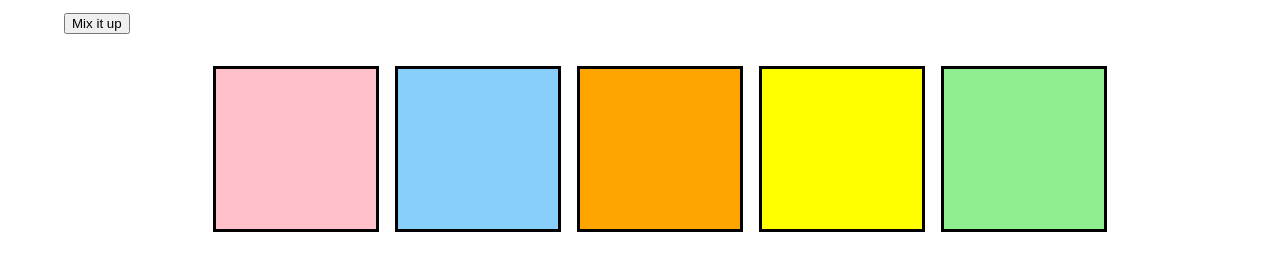
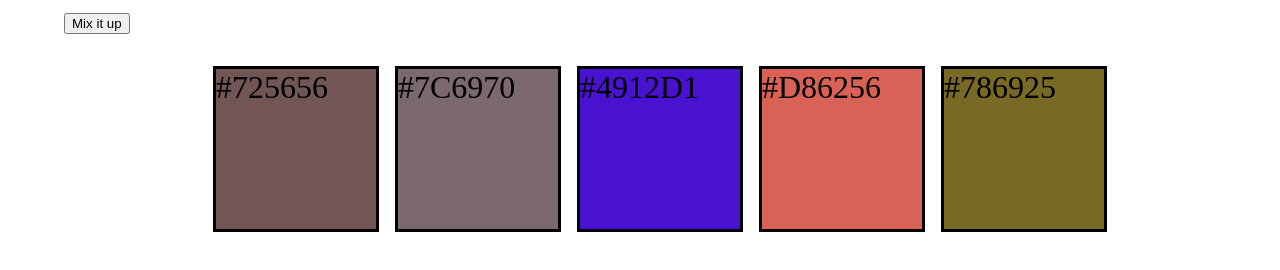
Before and after one commit to Catherinen29/colour-gen, a plain HTML site: page index.html in a window 1280 px wide. Both pictures are taken after a click on the button "Mix it up". Shown: the part 88-358 px from the top of the page. Drawn offline with Linux system fonts and the light colour scheme.

Commit message:
Generate random colours. Set bg colour and text of boxes.

```diff
--- a/index.html
+++ b/index.html
@@ -4,6 +4,7 @@
     <meta charset="UTF-8">
     <meta name="viewport" content="width=device-width, initial-scale=1.0">
     <link rel="stylesheet" href="style.css" media="screen" />
+    <script defer src="script.js"></script>
     <title>Colour Finder</title>
 </head>
 <body>
@@ -12,7 +13,7 @@
     <button class="btn-random">Mix it up</button>
 
     <ul class="colour-list">
-        <li class="colour colour-1"></li>
+        <li class="colour colour-1" ></li>
         <li class="colour colour-2"></li>
         <li class="colour colour-3"></li>
         <li class="colour colour-4"></li>
--- a/script.js
+++ b/script.js
@@ -0,0 +1,30 @@
+console.log('Take off!',)
+
+const  hexArray = '0123456789ABCDEF';
+
+// Access each box from HTML
+let box1 = document.querySelector('.colour-1')
+let box2 = document.querySelector('.colour-2')
+let box3 = document.querySelector('.colour-3')
+let box4 = document.querySelector('.colour-4')
+let box5 = document.querySelector('.colour-5')
+
+const boxesArr = [box1, box2, box3, box4, box5]
+
+// Generate a random colour for each box
+const generateColour = () => {
+    for (let b = 0; b < boxesArr.length; b++) {
+        let newColour = '#';
+
+            for (let i = 0; i < 6; i++) {
+                newColour += hexArray[Math.floor(Math.random() * 16)]
+            }
+
+        boxesArr[b].style.backgroundColor = newColour;
+        boxesArr[b].innerHTML = newColour;
+    }
+}
+
+
+let btn = document.querySelector('.btn-random');
+btn.addEventListener('click', generateColour);
--- a/style.css
+++ b/style.css
@@ -22,20 +22,6 @@ h1 {
     width: 10rem;
     height: 10rem;
     border: 0.2rem solid black;
+    font-size: 2rem;
+    color: black;
 }
-
-.colour-1 {
-    background-color: pink;
-}
-.colour-2 {
-    background-color: lightskyblue;
-}
-.colour-3 {
-    background-color: orange;
-}
-.colour-4 {
-    background-color: yellow;
-}
-.colour-5 {
-    background-color: lightgreen;
-}
```
